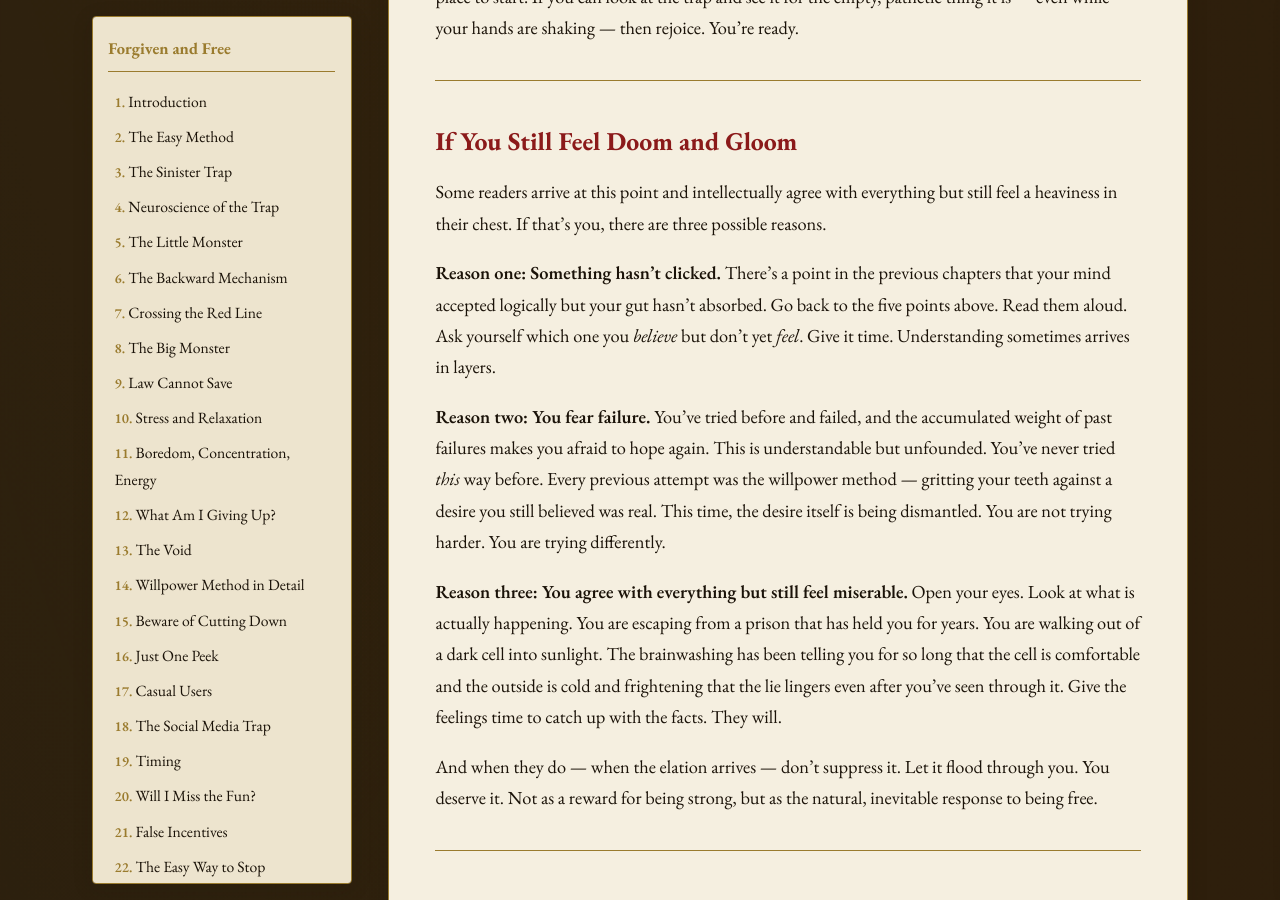
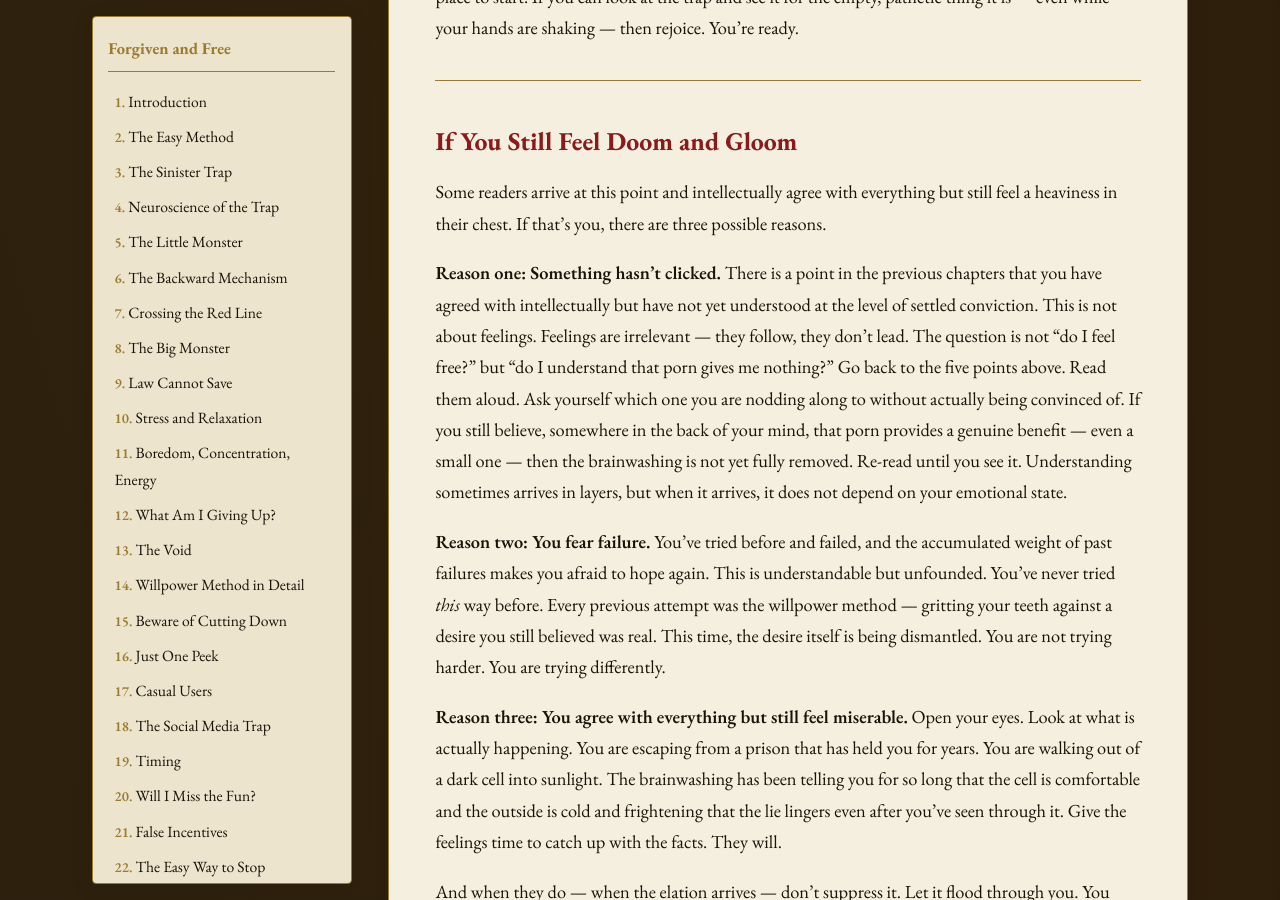
Before and after one commit to ForgivenAndFree/ForgivenAndFree.github.io, a Jekyll site: the page built from chapters/22-the-easy-way-to-stop.md, in a window 1280 px wide and 900 px high, scrolled down 7502 px. Built offline with Jekyll 4.4.1, drawn with Linux system fonts in a browser that asks for light colours.

Commit message:
Rewrite ch22 Reason One: conviction not feeling
Freedom is about understanding truth, not achieving an emotional
state. Feelings follow, they don't lead.

Co-Authored-By: Claude Opus 4.6 <noreply@anthropic.com>

```diff
--- a/chapters/22-the-easy-way-to-stop.md
+++ b/chapters/22-the-easy-way-to-stop.md
@@ -149,7 +149,7 @@ But here is the Lutheran comfort: even weak faith is still faith. Even trembling
 
 Some readers arrive at this point and intellectually agree with everything but still feel a heaviness in their chest. If that's you, there are three possible reasons.
 
-**Reason one: Something hasn't clicked.** There's a point in the previous chapters that your mind accepted logically but your gut hasn't absorbed. Go back to the five points above. Read them aloud. Ask yourself which one you *believe* but don't yet *feel*. Give it time. Understanding sometimes arrives in layers.
+**Reason one: Something hasn't clicked.** There is a point in the previous chapters that you have agreed with intellectually but have not yet understood at the level of settled conviction. This is not about feelings. Feelings are irrelevant — they follow, they don't lead. The question is not "do I feel free?" but "do I understand that porn gives me nothing?" Go back to the five points above. Read them aloud. Ask yourself which one you are nodding along to without actually being convinced of. If you still believe, somewhere in the back of your mind, that porn provides a genuine benefit — even a small one — then the brainwashing is not yet fully removed. Re-read until you see it. Understanding sometimes arrives in layers, but when it arrives, it does not depend on your emotional state.
 
 **Reason two: You fear failure.** You've tried before and failed, and the accumulated weight of past failures makes you afraid to hope again. This is understandable but unfounded. You've never tried *this* way before. Every previous attempt was the willpower method — gritting your teeth against a desire you still believed was real. This time, the desire itself is being dismantled. You are not trying harder. You are trying differently.
 
```
